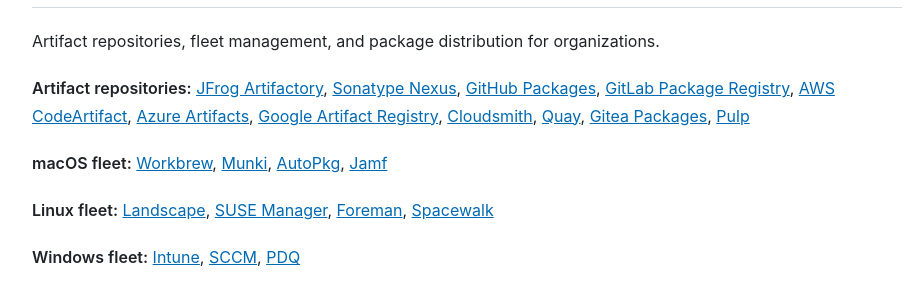
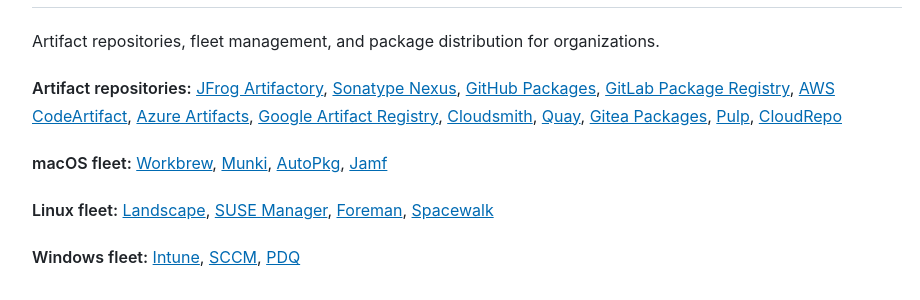
Before and after one commit to andrew/nesbitt.io, a Jekyll site: the page built from _posts/2026/2026-01-03-the-package-management-landscape.md, in a window 1280 px wide and 900 px high, scrolled down 6322 px. Shown: the part 154-454 px from the top of the window, without its empty margins (173-1093 px from the left). Built offline with Jekyll 4.4.1, drawn with Linux system fonts in a browser that asks for light colours; comment, search, counter and statistics services are not loaded.

Commit message:
Add CloudRepo (artifact repositories)

```diff
--- a/_posts/2026/2026-01-03-the-package-management-landscape.md
+++ b/_posts/2026/2026-01-03-the-package-management-landscape.md
@@ -247,7 +247,7 @@
 
 Artifact repositories, fleet management, and package distribution for organizations.
 
-**Artifact repositories:** [JFrog Artifactory](https://jfrog.com/artifactory/), [Sonatype Nexus](https://www.sonatype.com/products/sonatype-nexus-repository), [GitHub Packages](https://github.com/features/packages), [GitLab Package Registry](https://docs.gitlab.com/ee/user/packages/package_registry/), [AWS CodeArtifact](https://aws.amazon.com/codeartifact/), [Azure Artifacts](https://azure.microsoft.com/en-us/products/devops/artifacts), [Google Artifact Registry](https://cloud.google.com/artifact-registry), [Cloudsmith](https://cloudsmith.com), [Quay](https://quay.io), [Gitea Packages](https://docs.gitea.com/usage/packages/overview), [Pulp](https://pulpproject.org)
+**Artifact repositories:** [JFrog Artifactory](https://jfrog.com/artifactory/), [Sonatype Nexus](https://www.sonatype.com/products/sonatype-nexus-repository), [GitHub Packages](https://github.com/features/packages), [GitLab Package Registry](https://docs.gitlab.com/ee/user/packages/package_registry/), [AWS CodeArtifact](https://aws.amazon.com/codeartifact/), [Azure Artifacts](https://azure.microsoft.com/en-us/products/devops/artifacts), [Google Artifact Registry](https://cloud.google.com/artifact-registry), [Cloudsmith](https://cloudsmith.com), [Quay](https://quay.io), [Gitea Packages](https://docs.gitea.com/usage/packages/overview), [Pulp](https://pulpproject.org), [CloudRepo](https://www.cloudrepo.io)
 
 **macOS fleet:** [Workbrew](https://workbrew.com), [Munki](https://github.com/munki/munki), [AutoPkg](https://github.com/autopkg/autopkg), [Jamf](https://www.jamf.com)
 
```
